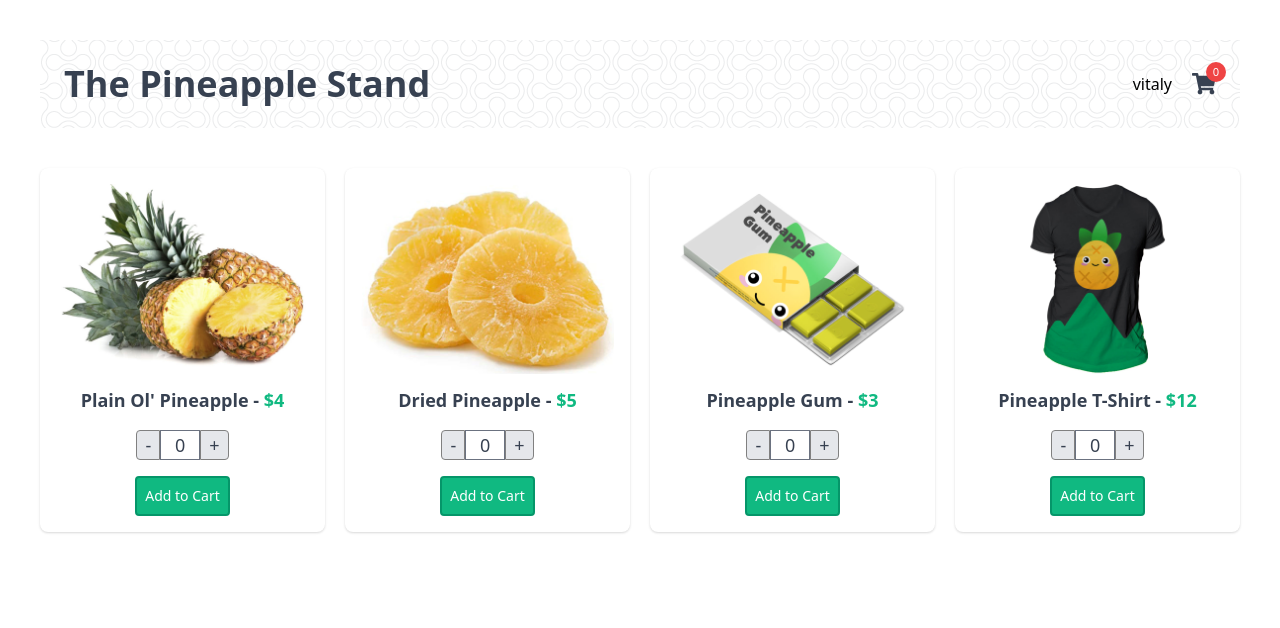
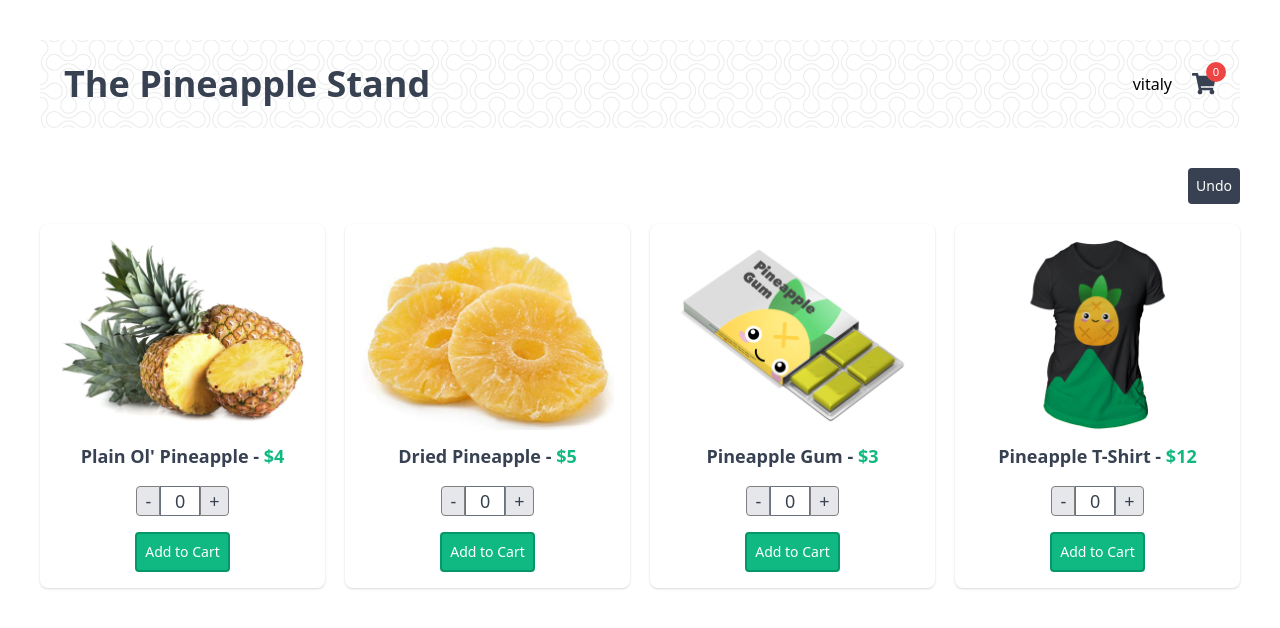
Before and after one commit to vitalic-web/vue-school-pinia, a Vue app: page / in a window 1280 px wide. Shown: the top 628 px of the page. Built offline with nearby package versions, Linux system fonts and the light colour scheme.

Commit message:
Add undo from cart method

```diff
--- a/src/App.vue
+++ b/src/App.vue
@@ -1,4 +1,5 @@
 <script setup>
+import { ref, reactive } from "vue";
 import TheHeader from "@/components/TheHeader.vue";
 import ProductCard from "@/components/ProductCard.vue";
 import { useProductStore } from "@/stores/ProductStore";
@@ -8,6 +9,25 @@
 const cartStore = useCartStore();
 
 productStore.fill();
+
+const history = reactive([]);
+const doingHistory = ref(false);
+
+history.push(JSON.stringify(cartStore.$state));
+
+const undo = () => {
+  if (history.length === 1) return;
+  doingHistory.value = true;
+  history.pop();
+  cartStore.$state = JSON.parse(history.at(-1));
+  doingHistory.value = false;
+};
+
+cartStore.$subscribe((mutation, state) => {
+  if (!doingHistory.value) {
+    history.push(JSON.stringify(state));
+	}
+});
 
 cartStore.$onAction(({
 	name,
@@ -30,6 +50,9 @@
 <template>
   <div class="container">
     <TheHeader />
+		<div class="mb-5 flex justify-end">
+			<AppButton @click="undo">Undo</AppButton>
+		</div>
     <ul class="sm:flex flex-wrap lg:flex-nowrap gap-5">
       <ProductCard
         v-for="product in productStore.products"
```
